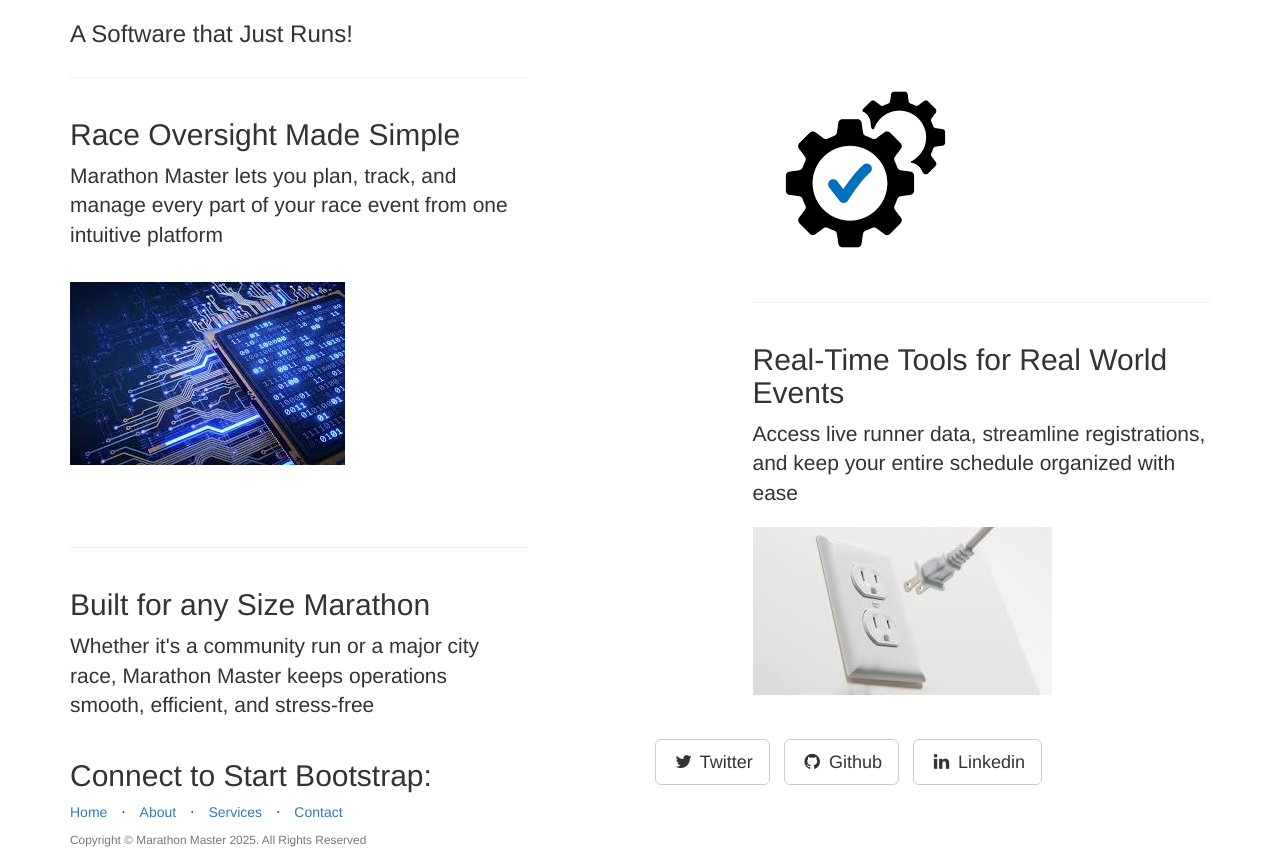
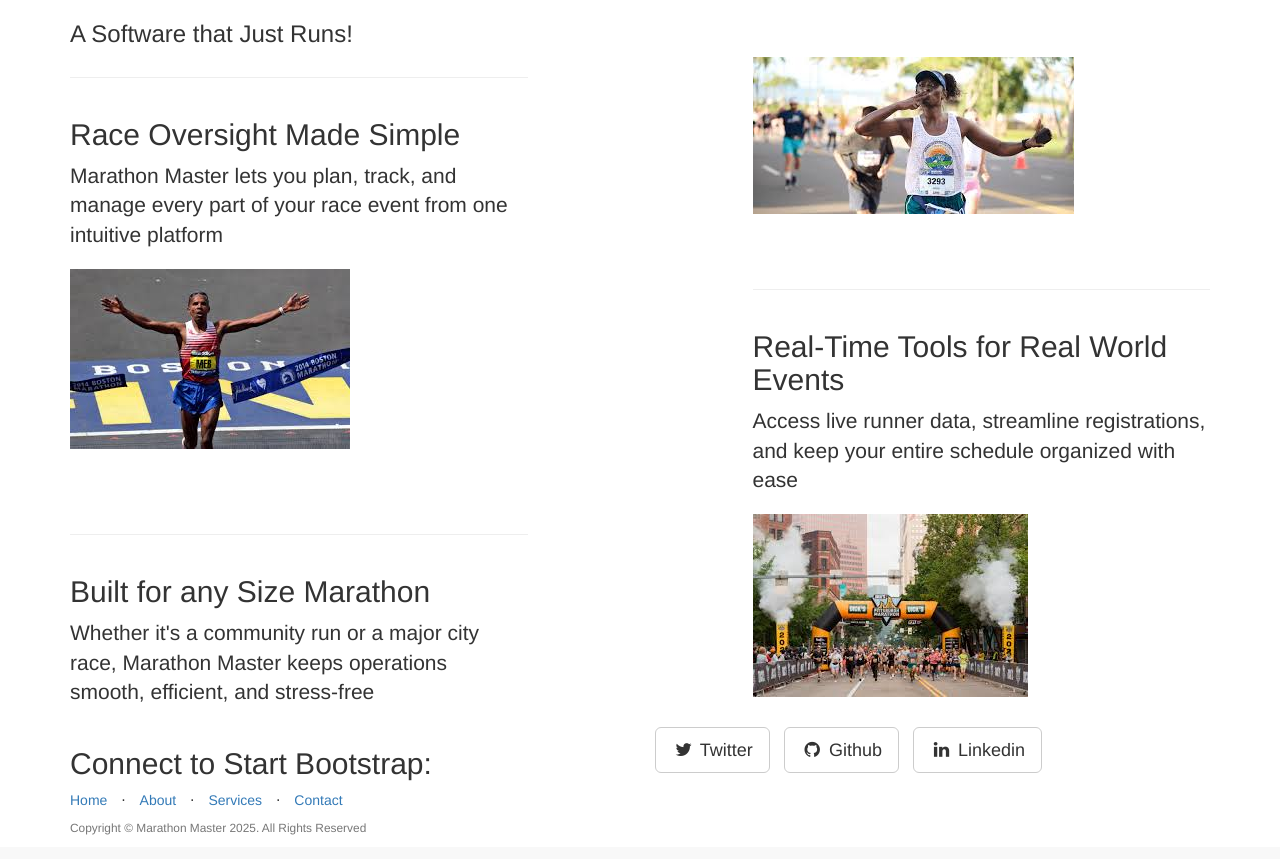
Before and after one commit to JackBehnke/phpclass, a PHP site: page /marathon/app/Views/homepage.php in a window 1280 px wide. Shown: the part 59-918 px from the top of the page. After the commit the page ends 894 px from the top, so only its background shows below. Run offline with PHP 8.4, Linux system fonts and the light colour scheme; some libraries are stand-ins or nearby versions.

```diff
--- a/marathon/app/Views/homepage.php
+++ b/marathon/app/Views/homepage.php
@@ -99,7 +99,7 @@
                 <p class="lead">Marathon Master lets you plan, track, and manage every part of your race event from one intuitive platform</p>
             </div>
             <div class="col-lg-5 col-lg-offset-2 col-sm-6">
-                <img class="img-responsive" src="img/cogs.png" alt="">
+                <img class="img-responsive" src="img/img1.jpg" alt="">
             </div>
         </div>
 
@@ -121,7 +121,7 @@
                 <p class="lead">Access live runner data, streamline registrations, and keep your entire schedule organized with ease</p>
             </div>
             <div class="col-lg-5 col-sm-pull-6  col-sm-6">
-                <img class="img-responsive" src="img/code.jpg" alt="">
+                <img class="img-responsive" src="img/img2.jpg" alt="">
             </div>
         </div>
 
@@ -143,10 +143,9 @@
                 <p class="lead">Whether it's a community run or a major city race, Marathon Master keeps operations smooth, efficient, and stress-free </p>
             </div>
             <div class="col-lg-5 col-lg-offset-2 col-sm-6">
-                <img class="img-responsive" src="img/plug.jpg" alt="">
+                <img class="img-responsive" src="img/img3.jpg" alt="">
             </div>
         </div>
-
     </div>
     <!-- /.container -->
 
```
Also changed, not shown: marathon/public/img/img1.jpg (added), marathon/public/img/img2.jpg (added), marathon/public/img/img3.jpg (added).
